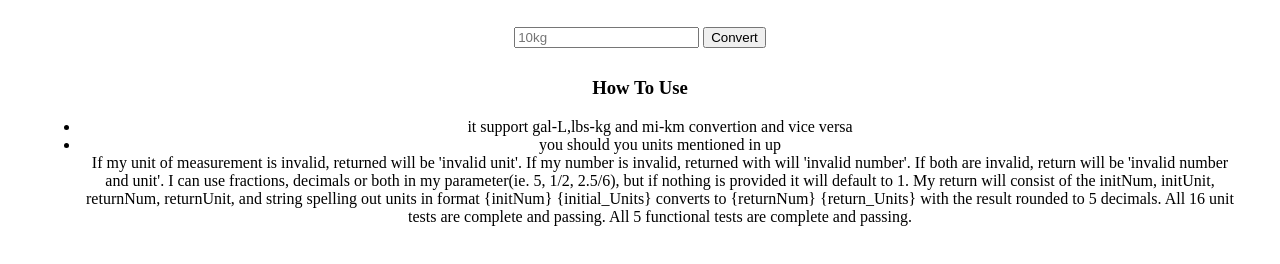
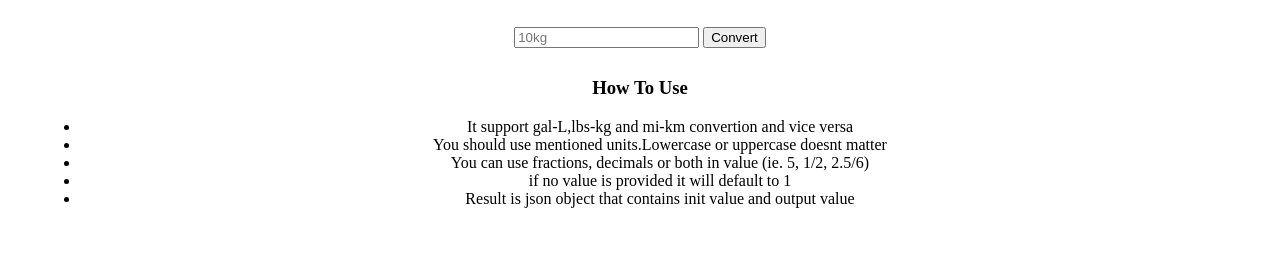
Before and after one commit to turfanda/betafccMetricConverter, a website: page index.html in a window 1280 px wide. Shown: the part 128-392 px from the top of the page. Drawn offline with Linux system fonts and the light colour scheme.

Commit message:
🎺🎂 Checkpoint index.html:596315/500 server.js:596315/23

```diff
--- a/index.html
+++ b/index.html
@@ -39,16 +39,12 @@
       </h3>
     <div>
 <ul>
-  <li>it support gal-L,lbs-kg and mi-km convertion and vice versa</li>
-  <li>you should you units mentioned in up</li>
+  <li>It support gal-L,lbs-kg and mi-km convertion and vice versa</li>
+  <li>You should use mentioned units.Lowercase or uppercase doesnt matter</li>
+<li>You can use fractions, decimals or both in value (ie. 5, 1/2, 2.5/6)</li>
+  <li>if no value is provided it will default to 1</li>
+  <li>Result is json object that contains init value and output value</li>
 
-If my unit of measurement is invalid, returned will be 'invalid unit'.
-If my number is invalid, returned with will 'invalid number'.
-If both are invalid, return will be 'invalid number and unit'.
-I can use fractions, decimals or both in my parameter(ie. 5, 1/2, 2.5/6), but if nothing is provided it will default to 1.
-My return will consist of the initNum, initUnit, returnNum, returnUnit, and string spelling out units in format {initNum} {initial_Units} converts to {returnNum} {return_Units} with the result rounded to 5 decimals.
-All 16 unit tests are complete and passing.
-All 5 functional tests are complete and passing.
       </ul>
     </div>
 
--- a/server.js
+++ b/server.js
@@ -95,9 +95,9 @@ const calcOutput = function(input) {
     return ({
         "initNum": input.initNum,
         initUnit: input.initUnit,
-        returnNum: outVal,
+        returnNum: Number(outVal.toFixed(5)),
         returnUnit: outUnit,
-        string: inVal + " " + units[inUnit] + " converts to " + outVal + " " + units[outUnit]
+        string: inVal + " " + units[inUnit] + " converts to " + outVal.toFixed(5) + " " + units[outUnit]
     });
 }
 
```
